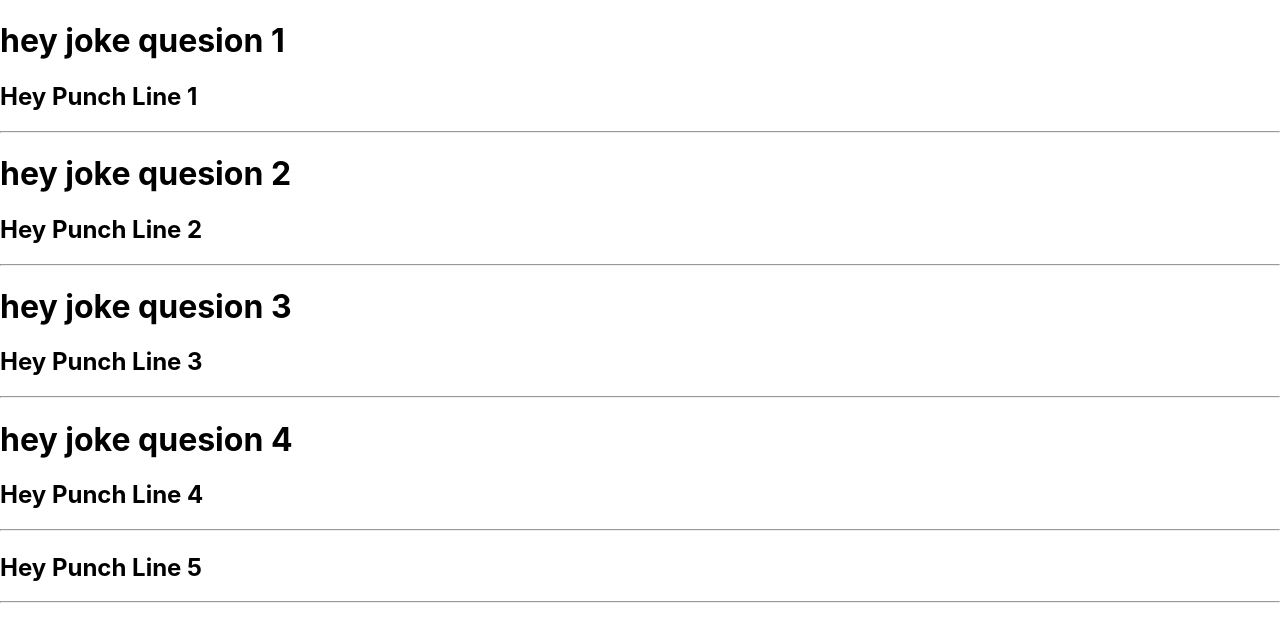
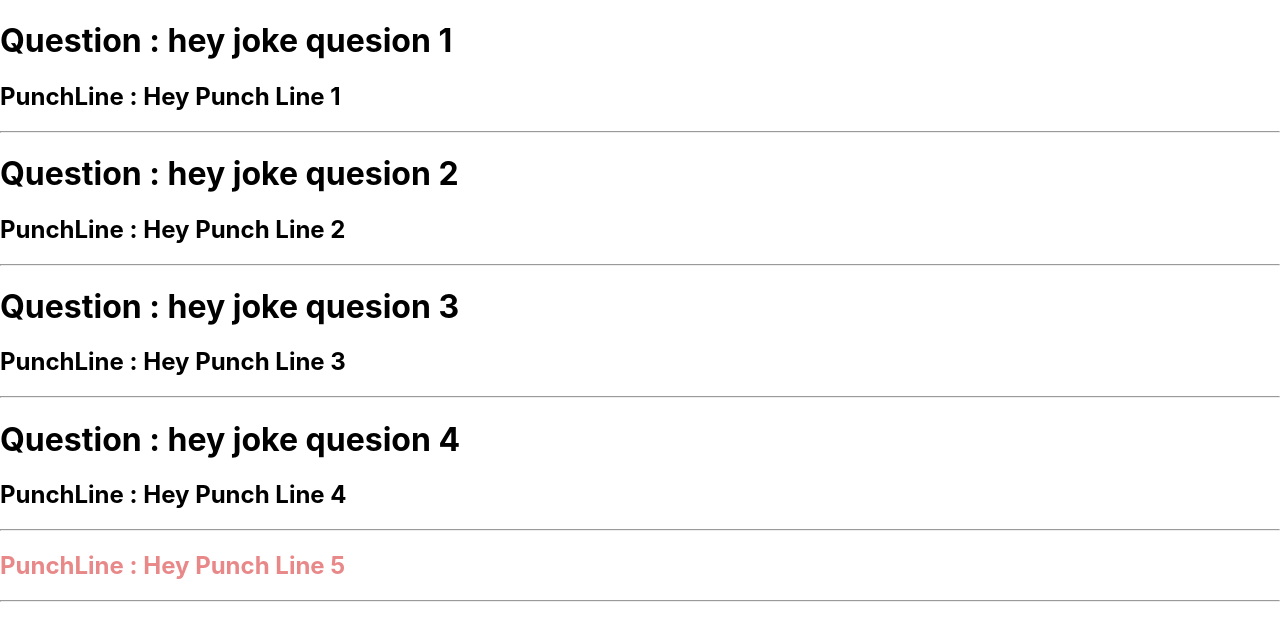
Before and after one commit to webdev-code/reactjs, a React (Create React App) app: page / in a window 1280 px wide. Shown: the top 642 px of the page. Built offline with nearby package versions, Linux system fonts and the light colour scheme.

Commit message:
display property

```diff
--- a/src/Joke.js
+++ b/src/Joke.js
@@ -4,8 +4,18 @@ function Joke(props) {
   //   console.log(props.joke);
   return (
     <div>
-      <h1 className='question'>{props.joke.question}</h1>
-      <h2 className='punchLine'>{props.joke.punchLine}</h2>
+      <h1
+        style={{ display: props.joke.question ? 'block' : 'none' }}
+        className='question'
+      >
+        Question : {props.joke.question}
+      </h1>
+      <h2
+        style={{ color: !props.joke.question && '#e88888' }}
+        className='punchLine'
+      >
+        PunchLine : {props.joke.punchLine}
+      </h2>
       <hr />
     </div>
   );
```
